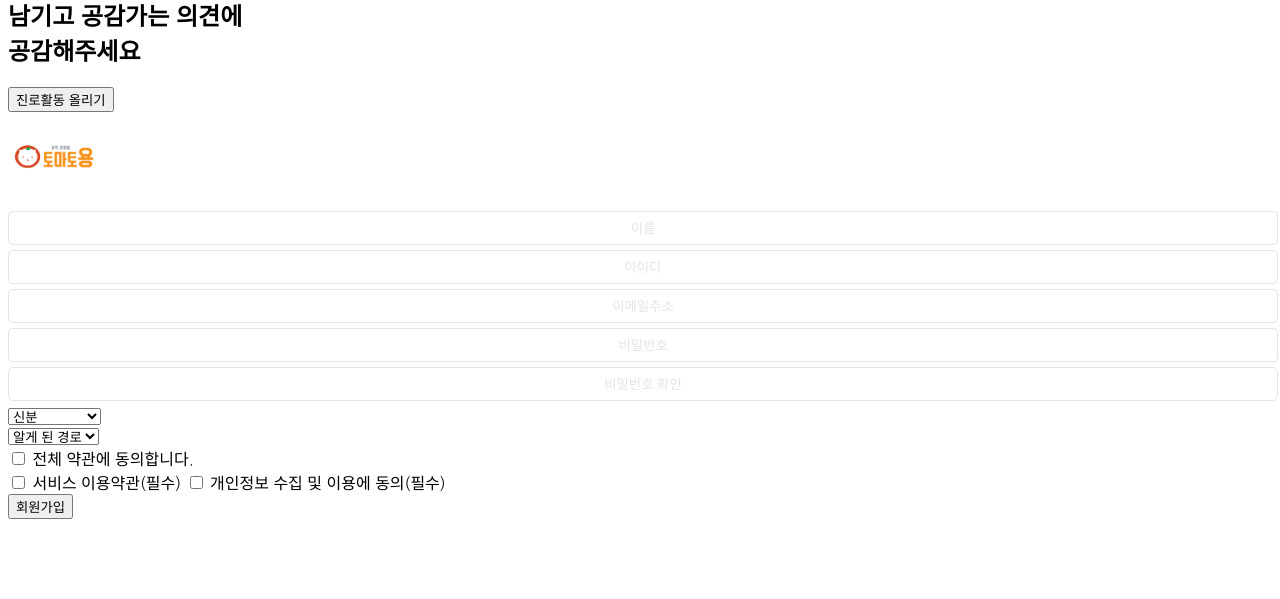
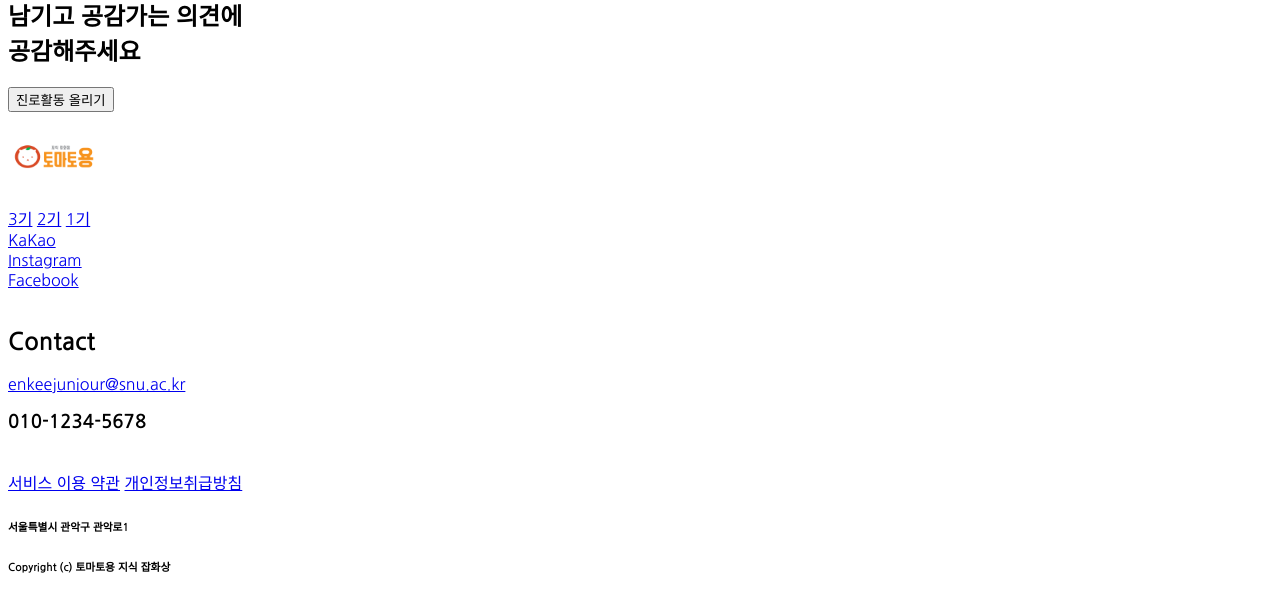
Before and after one commit to tomatozoo/cloningWebsite, a Django app: template tomatoDotCom/tomatoDotCom/templates/tomatoDotCom/진로활동.html in a window 1280 px wide. Shown: the part 238-837 px from the top of the page. Before the commit the page ends 757 px from the top, so only its background shows below. Run offline with Django 4.2, Linux system fonts and the light colour scheme; the template is opened without the code that fills it, so the values that code supplies are empty.

Commit message:
first javascript

```diff
--- /dev/null
+++ b/tomatoDotCom/tomatoDotCom/static/javascript.js
@@ -0,0 +1 @@
+// event 발생시키기
--- a/tomatoDotCom/tomatoDotCom/templates/tomatoDotCom/진로활동.html
+++ b/tomatoDotCom/tomatoDotCom/templates/tomatoDotCom/진로활동.html
@@ -34,65 +34,47 @@
                             <img src="/static/토마토용.png" alt="tomatolife.com" width="100" height="90">
                         </div>
                     </div>
-                        <div class="login_input">
-                            <form action class="form">
-                                <div class="form_div">
-                                    <input class="text_box" id="name" name="userName" placeholer="이름" type="name_container" value="이름">
-                                    <label for="userName" class="form_label"></label>
-                                </div>
-                                <div class="form_div">
-                                    <input class="text_box" id="userLogin" name="userLogin" placeholer="아이디" type="id_container" value="아이디">
-                                    <label for="userLogin" class="form_label"></label>
-                                </div>
-                                <div class="form_div">
-                                    <input class="text_box" id="emailAddress" name="emailAddress" placeholer="이메일주소" type="email_container" value="이메일주소">
-                                    <label for="emailAddress" class="form_label"></label>
-                                </div>
-                                <div class="form_div">
-                                    <input class="text_box" id="password" name="userPw" placeholer="비밀번호" type="pw_container" value="비밀번호">
-                                    <label for="userPw" class="form_label"></label>
-                                </div>
-                                <div class="form_div">
-                                    <input class="text_box" id="password_check" name="password_check" placeholer="비밀번호 확인" type="pw_container_check" value="비밀번호 확인">
-                                    <label for="password_check" class="form_label"></label>
-                                </div>
-                            </form>
-                        </div>
+                </div>
+                <div class="Join_gisoo">
+                    <div class="third_gisoo">
+                        <a href="https://blog.naver.com/enkeejuniour">3기</a>
+                        <a href="https://blog.naver.com/enkeejuniour">2기</a>
+                        <a href="https://blog.naver.com/enkeejuniour">1기</a>
                     </div>
-                    <div>
-                        <form>
-                            <select name="신분">
-                                <option value="신분" selected>신분</option>
-                                <option value="초등학생">초등학생</option>
-                                <option value="중학생">중학생</option>
-                                <option value="고등학생">고등학생</option>
-                                <option value="대학생">대학생</option>
-                                <option value="대학원생">대학원생</option>
-                                <option value="학부모">학부모</option>
-                                <option value="교사">교사</option>
-                                <option value="일반인(기타)">일반인(기타)</option>
-                            </select>
-                        </form>
-                        <form>
-                            <select name="알게 된 경로">
-                                <option value="알게 된 경로" selected>알게 된 경로</option>
-                                <option value="지인 소개">지인 소개</option>
-                                <option value="홍보/광고">홍보/광고</option>
-                                <option value="인터넷 검색">인터넷 검색</option>
-                            </select>
-                        </form>
-                        <label><input type="checkbox" name="agree" value="agreeon_every_aspect"> 전체 약관에 동의합니다.</label>
-                    </div>
-                    <div>
-                        <label><input type="checkbox" name="service_agree" value="agreeon_every_aspect"> 서비스 이용약관(필수)</label>
-                        <label><input type="checkbox" name="privacy_agree" value="agreeon_every_aspect"> 개인정보 수집 및 이용에 동의(필수)</label>
-                    </div>
-                    <div>
-                        <input type="button" title="join" class="joinButton" value="회원가입">
-                    </div>
+                </div>
+                <div class="Container">
                 </div>
             </div>
         </main>
-        <footer></footer>
-    </body>
+        <footer>
+            <div class="contact">
+                <div class="main_contact">
+                    <div class="KaKao_contact">
+                        <a href="https://blog.naver.com/enkeejuniour">KaKao</a>
+                    </div>
+                    <div class="Instagram_contact">
+                        <a href="https://blog.naver.com/enkeejuniour">Instagram</a>
+                    </div>
+                    <div class="Facebook_contact">
+                        <a href="https://blog.naver.com/enkeejuniour">Facebook</a>
+                    </div>
+                    <br>
+                </div>
+                <div class="contact_info">
+                    <h2 id="Contact">Contact</h2>
+                    <a href="mailto:enkeejuniour@snu.ac.kr">enkeejuniour@snu.ac.kr</a>
+                    <h3 id="call">010-1234-5678</h3>
+                    <br>
+                </div>
+                <div>
+                    <a href="https://blog.naver.com/enkeejuniour">서비스 이용 약관</a>
+                    <a href="https://blog.naver.com/enkeejuniour">개인정보취급방침</a>
+                    <br>
+                </div>
+                <div>
+                    <h6>서울특별시 관악구 관악로1</h6>
+                    <h6>Copyright (c) 토마토용 지식 잡화상 </h6>
+                </div>
+            </div>
+        </footer>
 </html>
```
Also changed, not shown: tomatoDotCom/tomatoDotCom/templates/tomatoDotCom/index.html (+8 -4 lines).
